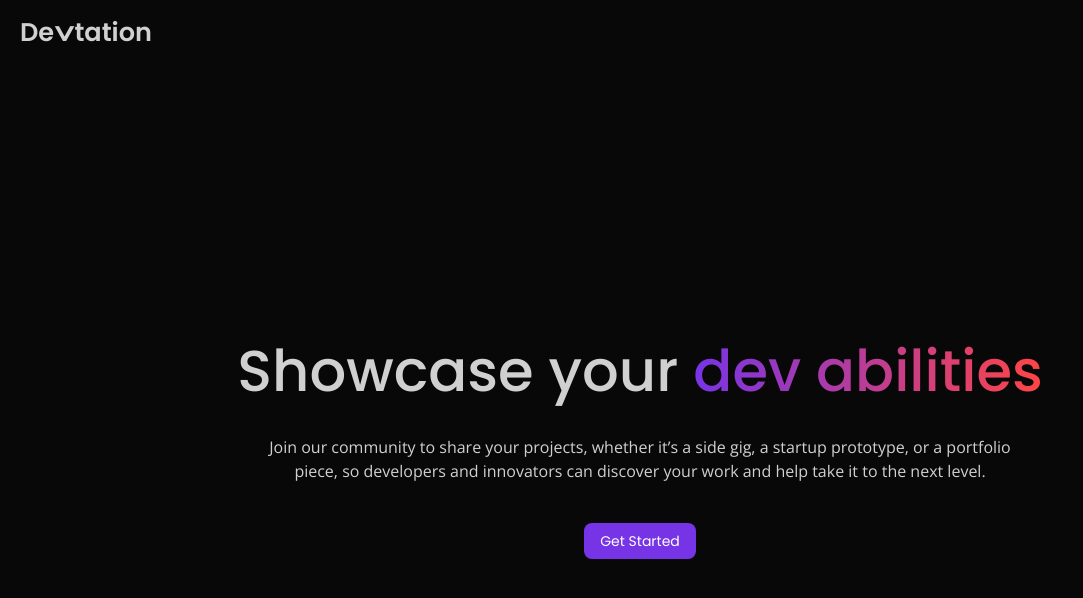
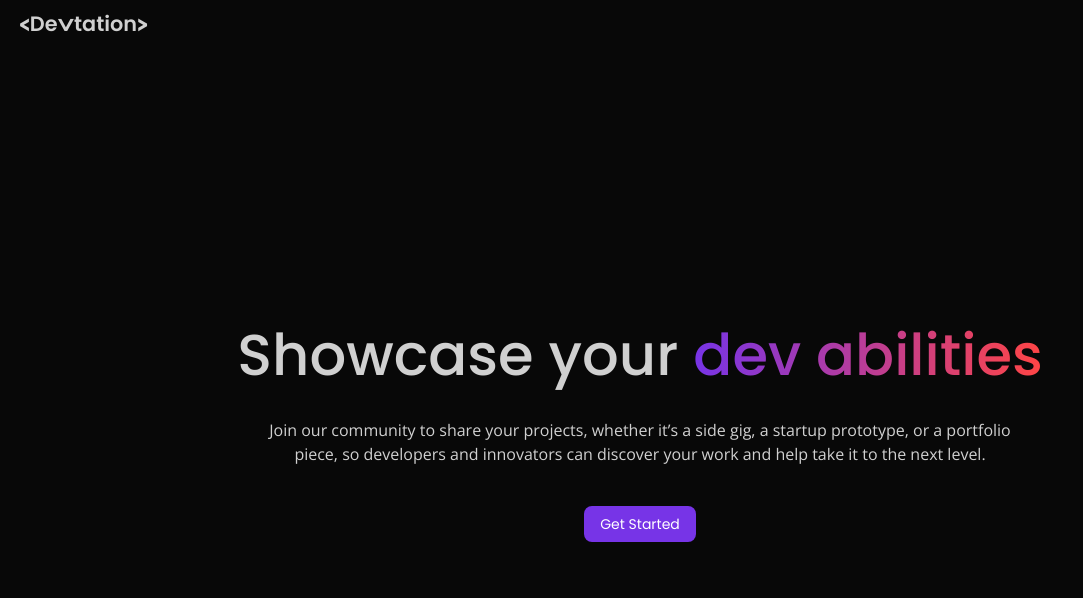
Before and after one commit to scythrine05/Devtation-client, a React (Vite) app: page / in a window 1280 px wide. Shown: the top 598 px of the page, without its empty margins (0-1083 px from the left). Built offline with nearby package versions, Linux system fonts and the light colour scheme; no server answers.

Commit message:
Added CI/CD and bucket delete actions for optimization

```diff
--- a/src/apis/custom.ts
+++ b/src/apis/custom.ts
@@ -150,9 +150,9 @@ export const deleteProjectById = async (projectId: string | null) => {
   return await handleRequest("delete", URL, baseOptions);
 };
 
-export const deleteProjectsByUserId = async (user: User | null) => {
+export const deleteAllProjectsByUserId = async (user: User | null) => {
   const userId = user ? user.uid : user;
-  const URL = `${API_URL}/project/${userId}`;
+  const URL = `${API_URL}/project/user/${userId}`;
   return await handleRequest("delete", URL, baseOptions);
 };
 
@@ -163,7 +163,6 @@ export const testUser = async () => {
 };
 
 //File API
-
 export const uploadImages = async (files: File[]) => {
   const URL = `${API_URL}/file-upload/images`;
 
@@ -186,7 +185,7 @@ export const uploadImages = async (files: File[]) => {
 
 export const updateImages = async (
   files: File[] | null,
-  urls: string[] | null,
+  removedUrls: string[] | null,
   bucketId: string
 ) => {
   const URL = `${API_URL}/file-upload/images`;
@@ -198,7 +197,7 @@ export const updateImages = async (
       formData.append("images", file);
     });
   formData.append("bucketId", bucketId);
-  formData.append("urls", JSON.stringify(urls));
+  formData.append("removedUrls", JSON.stringify(removedUrls));
 
   const response = await handleRequest("put", URL, {
     ...baseOptions,
@@ -230,7 +229,6 @@ export const uploadDisplayImage = async (file: File) => {
 };
 
 //Open APIs
-
 export const verifyUniqueUsername = async (
   username: string
 ): Promise<boolean> => {
--- a/src/apis/firebase.ts
+++ b/src/apis/firebase.ts
@@ -21,7 +21,7 @@ import {
   logoutUser,
   createUser,
   removeUserById,
-  deleteProjectsByUserId,
+  deleteAllProjectsByUserId,
 } from "./custom";
 import { SignInData, SignUpData } from "/src/types";
 
@@ -134,7 +134,7 @@ export const deleteAccount = async (): Promise<void> => {
     return;
   }
   try {
-    await deleteProjectsByUserId(user); // Delete all User Projects
+    await deleteAllProjectsByUserId(user); // Delete all User Projects
     await removeUserById(user); // Remove from Database
     await deleteUser(user); // Remove from Firebase Authentication
   } catch (error) {
--- a/src/components/Card/index.tsx
+++ b/src/components/Card/index.tsx
@@ -46,7 +46,7 @@ const CardComponent: React.FC<CardData> = ({
   };
 
   return (
-    <Card className="w-full h-auto bg-[var(--color-dark-theme-sub-background-2)] hover:bg-[var(--color-dark-theme-sub-background)] border-none relative flex flex-col justify-between">
+    <Card className="w-full md:w-70 h-auto bg-[var(--color-dark-theme-sub-background-2)] hover:bg-[var(--color-dark-theme-sub-background)] border-none relative flex flex-col justify-between">
       {!deleteMode ? (
         <>
           {/* Author Section */}
@@ -58,7 +58,7 @@ const CardComponent: React.FC<CardData> = ({
               >
                 <div className="w-8 h-8">
                   <img
-                    className="rounded-sm w-full object-cover"
+                    className="rounded-sm w-full object-center"
                     src={authorProfileImage ? authorProfileImage : defaultProfileImage}
                     alt="author"
                   />
@@ -83,7 +83,7 @@ const CardComponent: React.FC<CardData> = ({
                   <img
                     src={imageUrls ? imageUrls[0] : defaultThumbnail}
                     alt="caption"
-                    className="rounded-sm object-cover w-full h-48"
+                    className="rounded-sm object-cover w-full h-44"
                   />
                 </div>
                 <div className="line-clamp-3 mt-5">
--- a/src/components/Editor/Quill/index.tsx
+++ b/src/components/Editor/Quill/index.tsx
@@ -26,9 +26,8 @@ export const QuillEditor: React.FC<QuillProps> = ({
         placeholder: "Write description...",
         modules: {
           toolbar: [
-            [{ size: ["small", false, "large", "huge"] }],
+            [{ size: ["small", "normal", "large"] }],
             ["bold", "italic", "underline"],
-            [{ list: "ordered" }, { list: "bullet" }],
           ],
         },
       });
--- a/src/components/Grid/index.tsx
+++ b/src/components/Grid/index.tsx
@@ -8,7 +8,7 @@ const Grid = ({ data }: { data: CardData[] }) => {
   const [gridData, setGridData] = useState<CardData[]>([]);
 
   useEffect(() => {
-    setGridData(data); // Set initial data
+    setGridData(Array.isArray(data) ? data : []);
   }, [data]);
 
   const handleRemove = (id: string) => {
--- a/src/components/Modal/templates/Auth/Sign/index.tsx
+++ b/src/components/Modal/templates/Auth/Sign/index.tsx
@@ -110,7 +110,7 @@ const SignModal: React.FC<SignProps> = ({
             <div className="flex justify-center">
               <Info />
             </div>
-            <div className="text-center text-responsive-sm">
+            <div className="text-center text-responsive-sm mb-10">
               Already have an account ?{"  "}
               <span
                 onClick={onToggle}
--- a/src/index.css
+++ b/src/index.css
@@ -44,9 +44,9 @@
   --font-size-sm-max: 13px;
   --font-size-sm-var: 0.5vw + var(--font-size-sm-min);
   --font-size-sm-min: 10px;
-  --font-size-icon-max: 1.6rem;
+  --font-size-icon-max: 1.3rem;
   --font-size-icon-var: 1vw + var(--font-size-icon-min);
-  --font-size-icon-min: 1rem;
+  --font-size-icon-min: 0.9rem;
   --font-size-oauth-max: 0.9rem;
   --font-size-oauth-var: 1vw + var(--font-size-oauth-min);
   --font-size-oauth-min: 0.5rem;
--- a/src/layouts/Header/index.tsx
+++ b/src/layouts/Header/index.tsx
@@ -12,7 +12,7 @@ export default function Header() {
   const { user } = useAuth();
   return (
     <header
-      className={`p-3 px-5 box-border w-full ${
+      className={`py-2 px-5 box-border w-full ${
         user
           ? "bg-[var(--color-dark-theme-sub-background-2)]"
           : "bg-[var(--color-dark-theme-background)]"
@@ -21,8 +21,10 @@ export default function Header() {
       <div className="flex items-center justify-between">
         <Link to="/">
           <div>
-            <h1 className="text-responsive-icon font-display font-semibold text-[var(--color-white-1)]">
-              De<span className="font-icon font-extrabold">v</span>tation
+            <h1 className="text-responsive-icon font-display font-semibold text-[var(--color-white-1)] select-none">
+              <span className="font-icon font-extrabold">&lt;</span>De
+              <span className="font-icon font-extrabold">v</span>tation
+              <span className="font-icon font-extrabold">&gt;</span>
             </h1>
           </div>
         </Link>
```
